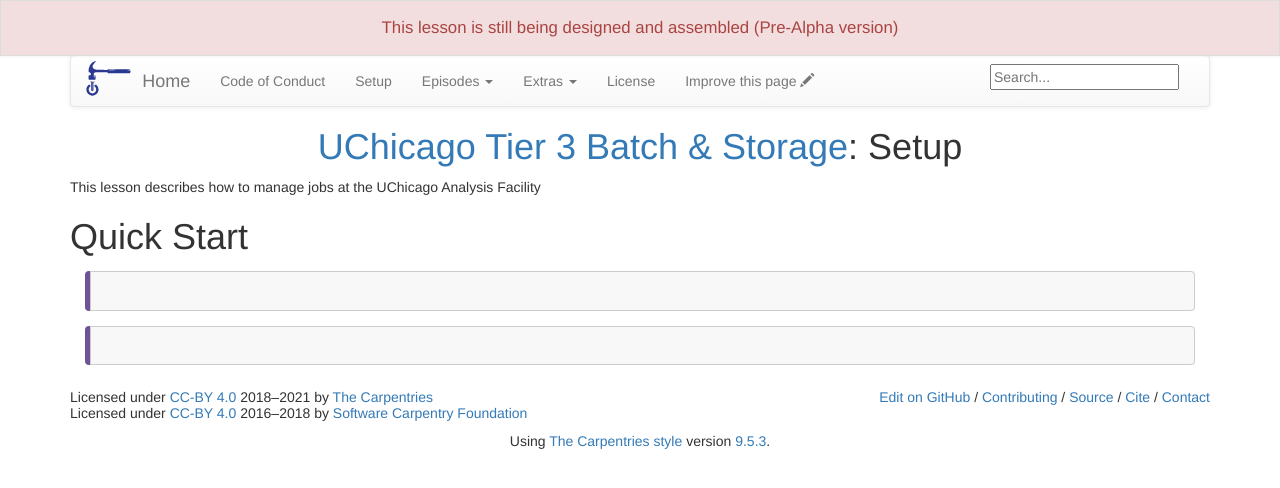
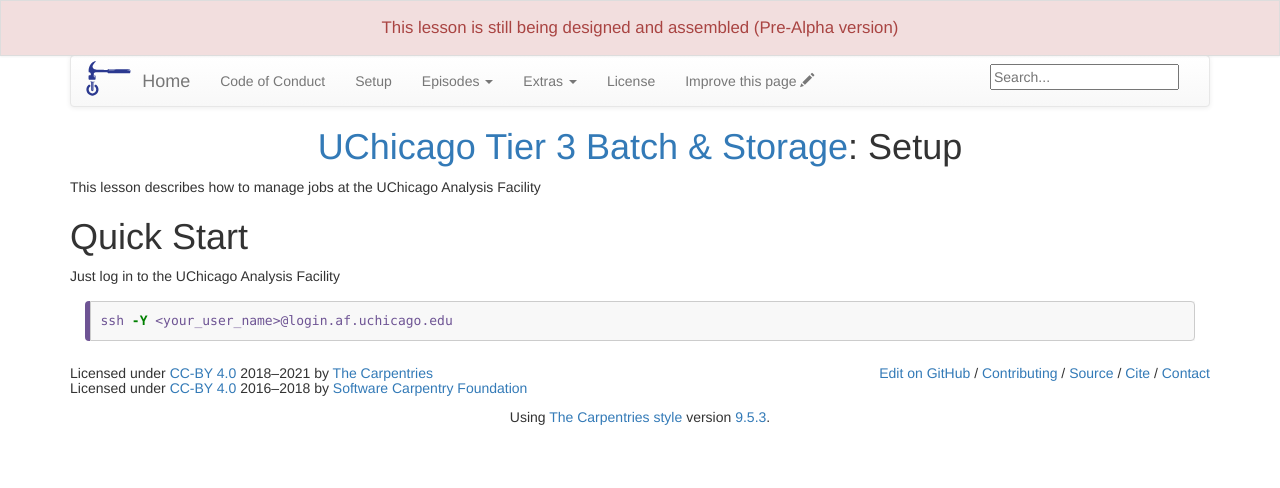
Before and after one commit to Cecilia-Duran/chicago_tier3_batch_and_storage, a Jekyll site: the page built from setup.md, in a window 1280 px wide. Shown: the top 488 px of the page. Built offline with Jekyll 4.4.1, drawn with Linux system fonts in a browser that asks for light colours.

Commit message:
Update setup.md

```diff
--- a/setup.md
+++ b/setup.md
@@ -4,15 +4,10 @@ title: Setup
 This lesson describes how to manage jobs at the UChicago Analysis Facility
 
 # Quick Start
+
+Just log in to the UChicago Analysis Facility
 ~~~
-
-~~~
-{: .language-bash}
-
-
-
-~~~
-
+ssh -Y <your_user_name>@login.af.uchicago.edu
 ~~~
 {: .language-bash}
 
```
